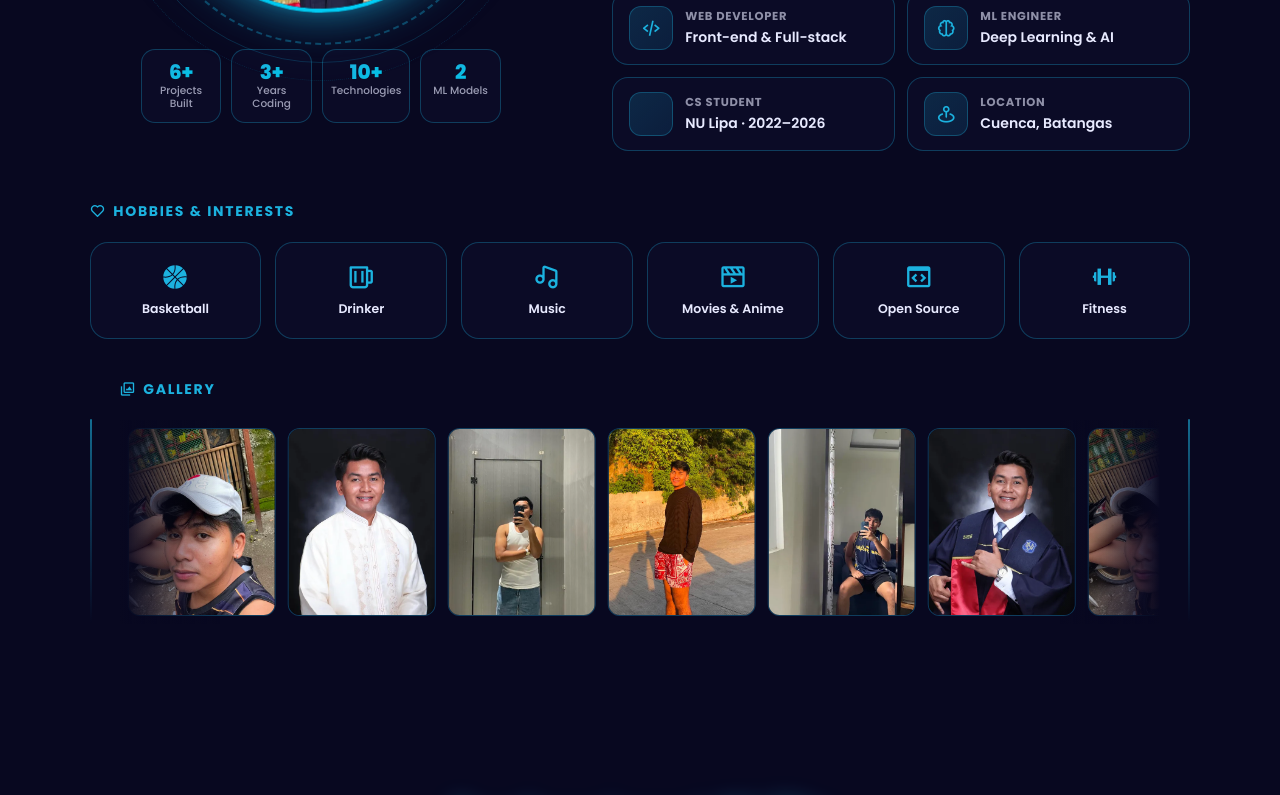
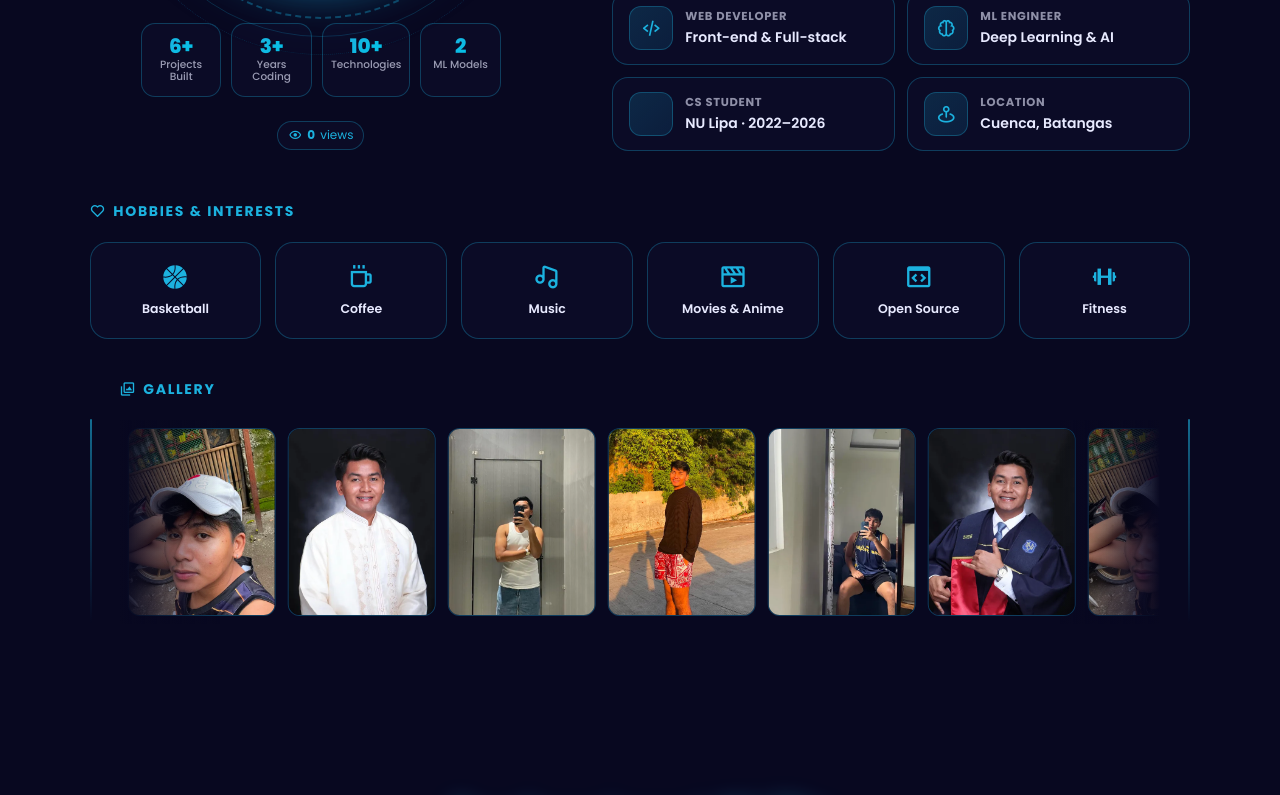
Before and after one commit to patrickeva/ptrk_portfolio, a React (Vite) app: page / in a window 1280 px wide. Shown: the part 1320-2115 px from the top of the page. Built offline with nearby package versions, Linux system fonts and the light colour scheme; no server answers; the database is empty.

Commit message:
add views

```diff
--- a/package.json
+++ b/package.json
@@ -12,6 +12,7 @@
   "dependencies": {
     "@anthropic-ai/sdk": "^0.95.1",
     "@emailjs/browser": "^4.4.1",
+    "firebase": "^12.14.0",
     "framer-motion": "^12.38.0",
     "react": "^19.2.0",
     "react-dom": "^19.2.0",
--- a/src/components/About.jsx
+++ b/src/components/About.jsx
@@ -1,6 +1,7 @@
 import { useState, useRef } from "react";
 import { motion, useMotionValue, useAnimationFrame } from "framer-motion";
 import { GiBasketballBall } from "react-icons/gi";
+import { useViewCounter } from "../hooks/useViewCounter";
 
 const vp = { once: true, margin: "-60px" };
 
@@ -41,7 +42,7 @@
 
 const hobbies = [
   { ReactIcon: GiBasketballBall, label: "Basketball" },
-  { icon: "bx bx-beer",        label: "Drinker" },
+  { icon: "bx bx-coffee",       label: "Coffee" },
   { icon: "bx bx-music",       label: "Music" },
   { icon: "bx bx-movie-play",  label: "Movies & Anime" },
   { icon: "bx bx-code-block",  label: "Open Source" },
@@ -104,6 +105,8 @@
 }
 
 export default function About() {
+  const views = useViewCounter();
+
   return (
     <section className="about-me site-section" id="about">
       {/* Section heading */}
@@ -152,6 +155,21 @@
                 <span className="about-me-stat-label">{s.label}</span>
               </motion.div>
             ))}
+          </motion.div>
+
+          {/* Visitors counter */}
+          <motion.div
+            className="about-me-visitors"
+            initial={{ opacity: 0, y: 10 }}
+            whileInView={{ opacity: 1, y: 0 }}
+            viewport={vp}
+            transition={{ duration: 0.45, delay: 0.3 }}
+          >
+            <i className="bx bx-show" />
+            <span className="about-me-visitors-count">
+              {views !== null ? views.toLocaleString() : "—"}
+            </span>
+            <span>{views === 1 ? "view" : "views"}</span>
           </motion.div>
         </motion.div>
 
--- a/src/components/Footer.jsx
+++ b/src/components/Footer.jsx
@@ -2,10 +2,12 @@
   return (
     <footer className="footer">
       <div className="footer-text">
-        {/* <p>&copy; 2022| All rights reserved!</p> */}
+        <p>Made by <strong>Patrick Eva</strong></p>
       </div>
       <div className="footer-iconTop">
-        {/* <a href="#home"><i className='bx bx-up-arrow-alt'></i></a> */}
+        <a href="#home" aria-label="Back to top">
+          <i className="bx bx-up-arrow-alt" />
+        </a>
       </div>
     </footer>
   );
--- /dev/null
+++ b/src/hooks/useViewCounter.js
@@ -0,0 +1,33 @@
+import { useState, useEffect } from "react";
+import { db } from "../lib/firebase";
+import { ref, runTransaction, onValue } from "firebase/database";
+
+const CACHE_KEY = "pv_count";
+const SESSION_KEY = "pv_counted";
+
+export function useViewCounter() {
+  const [count, setCount] = useState(() => {
+    // Show cached value immediately so it never disappears on refresh
+    const cached = localStorage.getItem(CACHE_KEY);
+    return cached ? parseInt(cached, 10) : null;
+  });
+
+  useEffect(() => {
+    const counterRef = ref(db, "portfolio/views");
+
+    if (!sessionStorage.getItem(SESSION_KEY)) {
+      runTransaction(counterRef, current => (current || 0) + 1);
+      sessionStorage.setItem(SESSION_KEY, "1");
+    }
+
+    const unsub = onValue(counterRef, snap => {
+      const val = snap.val() ?? 0;
+      setCount(val);
+      localStorage.setItem(CACHE_KEY, String(val));
+    });
+
+    return unsub;
+  }, []);
+
+  return count;
+}
--- /dev/null
+++ b/src/lib/firebase.js
@@ -0,0 +1,15 @@
+import { initializeApp } from "firebase/app";
+import { getDatabase } from "firebase/database";
+
+const firebaseConfig = {
+  apiKey:            import.meta.env.VITE_FIREBASE_API_KEY,
+  authDomain:        import.meta.env.VITE_FIREBASE_AUTH_DOMAIN,
+  databaseURL:       import.meta.env.VITE_FIREBASE_DATABASE_URL,
+  projectId:         import.meta.env.VITE_FIREBASE_PROJECT_ID,
+  storageBucket:     import.meta.env.VITE_FIREBASE_STORAGE_BUCKET,
+  messagingSenderId: import.meta.env.VITE_FIREBASE_MESSAGING_SENDER_ID,
+  appId:             import.meta.env.VITE_FIREBASE_APP_ID,
+};
+
+const app = initializeApp(firebaseConfig);
+export const db = getDatabase(app);
```
Also changed, not shown: src/style.css, 1 other file (tests, documents, lock files or other folders).
